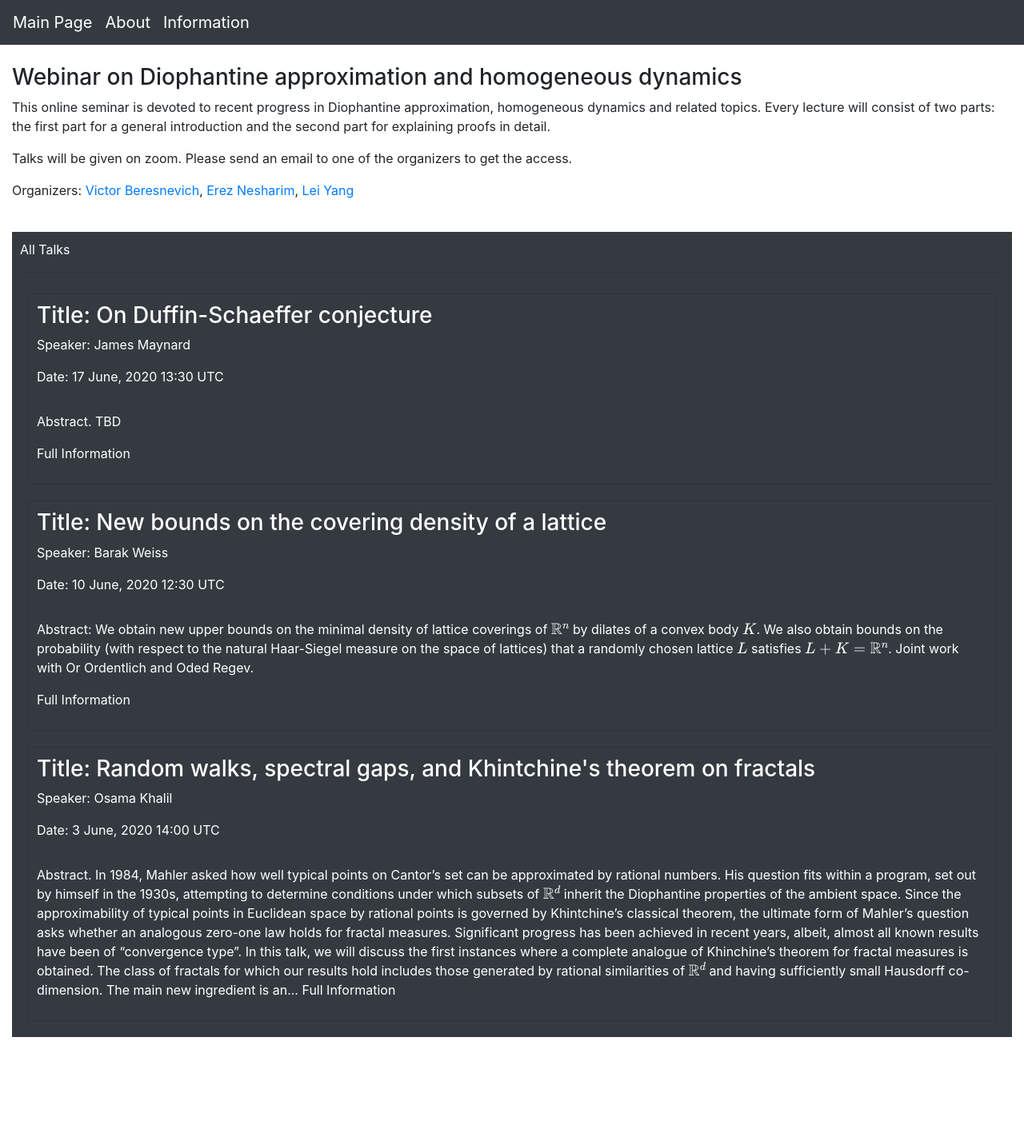
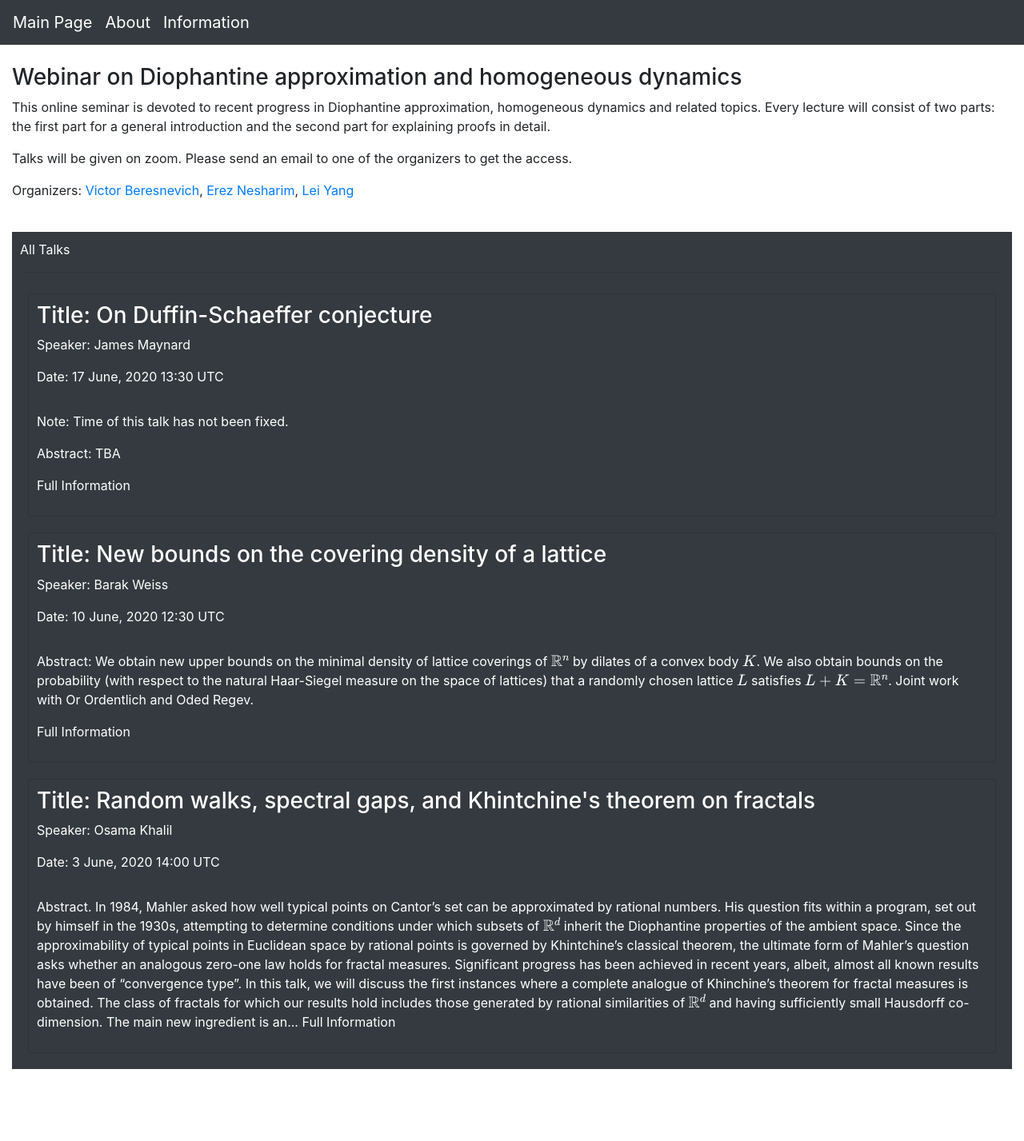
Before and after one commit to lively-cat-lover/DAHD-webinar, a Jekyll site: the page built from index.md, in a window 1280 px wide. Shown: the whole page at 80% size. Built offline with Jekyll 4.4.1, drawn with Linux system fonts in a browser that asks for light colours; formulas are drawn with MathJax 3; our own code applies the rules of GitHub Pages for plain Markdown files; before the commit the page ends 1387 px from its top, so only the background shows below that.

Commit message:
minor change for maynard's talk

```diff
--- a/_posts/2020-06-17-James-Maynard.md
+++ b/_posts/2020-06-17-James-Maynard.md
@@ -6,4 +6,6 @@ date: 2020-06-17 13:30:00 +0000
 categories: Diophantine approximation
 ---
 
-Abstract. TBD
+Note: Time of this talk has not been fixed.
+
+Abstract: TBA
```
